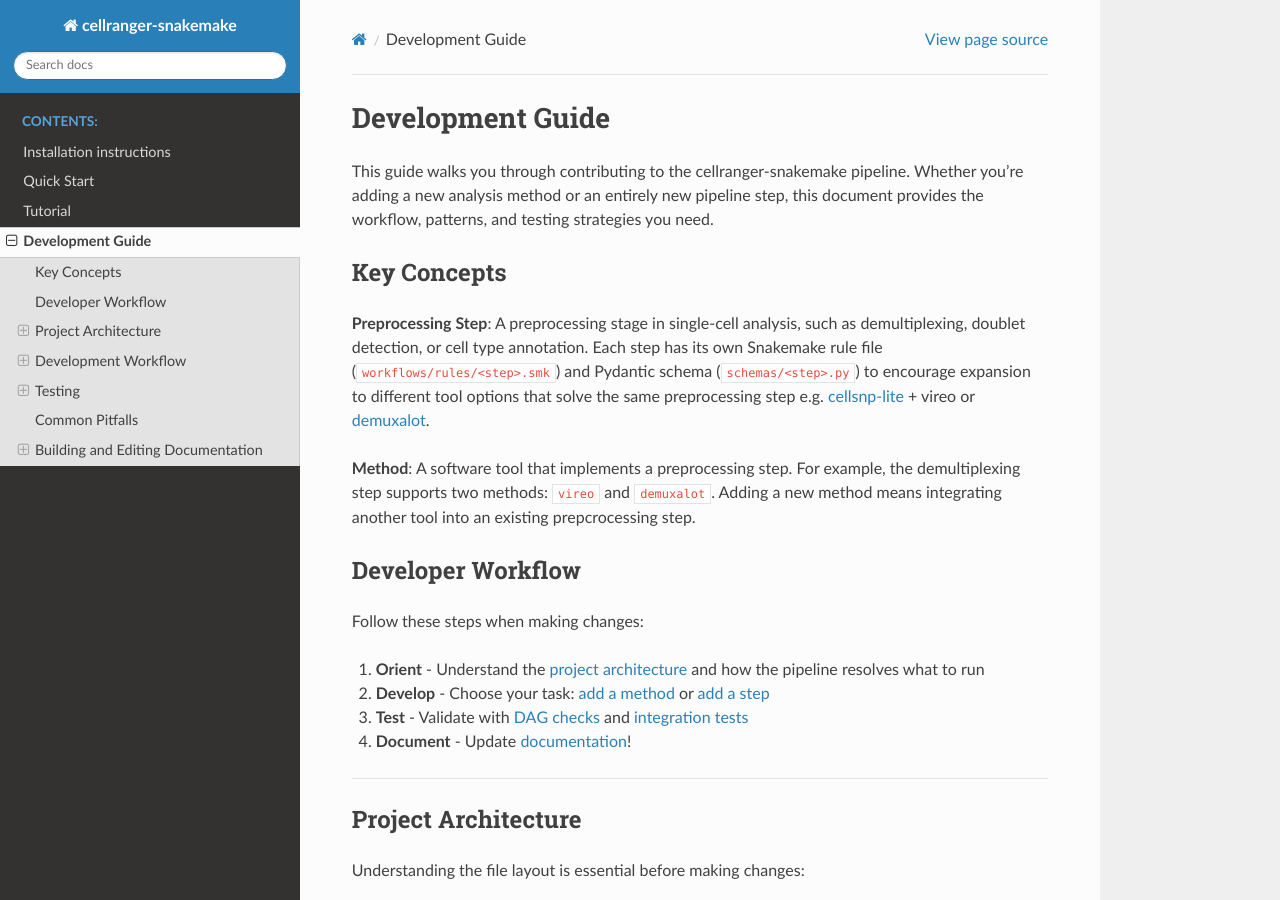
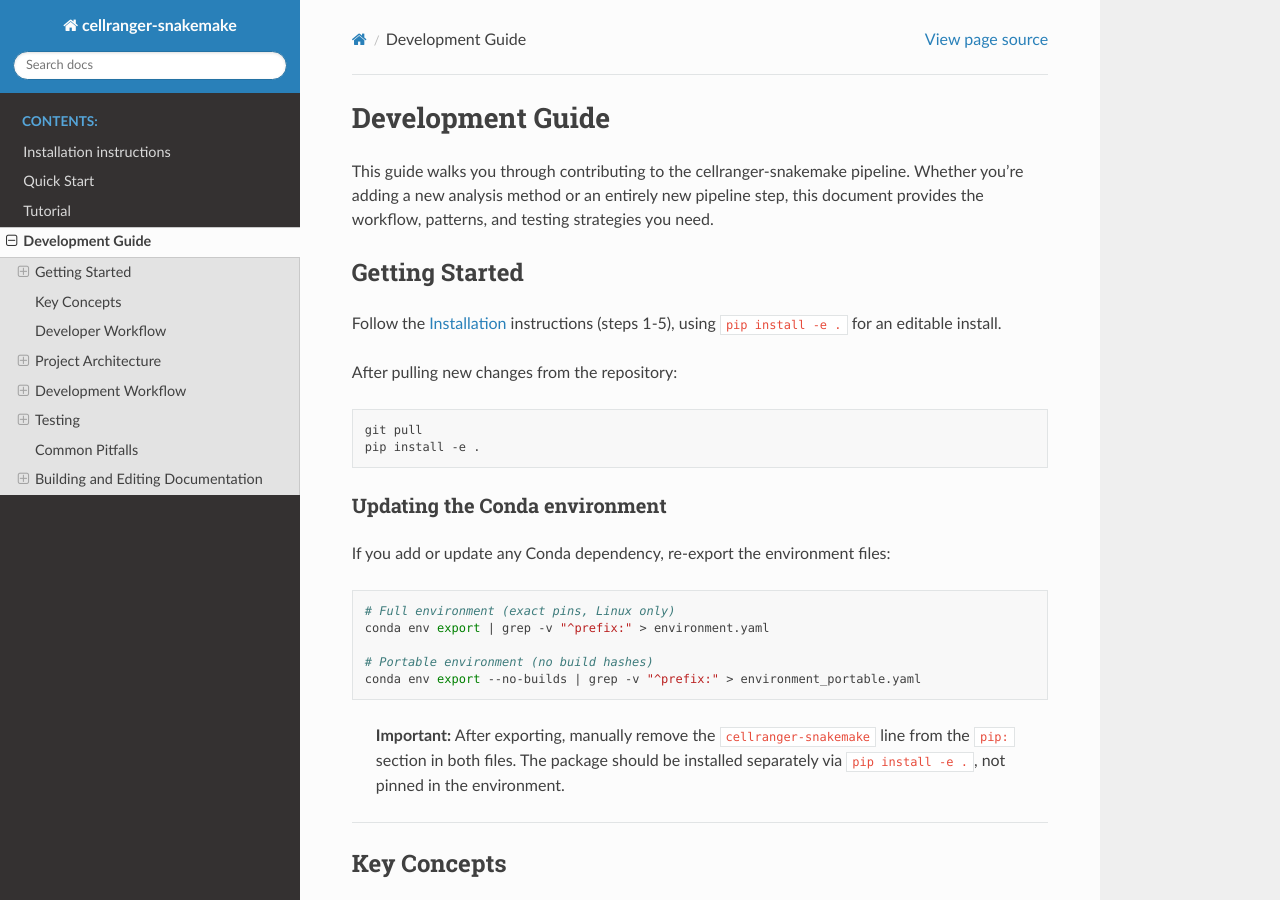
Before and after one commit to mschecht/cellranger-snakemake, a Sphinx documentation site: the page built from docs/source/development.md, in a window 1280 px wide and 900 px high. Built offline with Sphinx 7.4.7 and the Read the Docs theme 3.1.0, drawn with Linux system fonts in a browser that asks for light colours.

Commit message:
more installation instructions

````diff
--- a/docs/source/development.md
+++ b/docs/source/development.md
@@ -1,6 +1,31 @@
 # Development Guide
 
 This guide walks you through contributing to the cellranger-snakemake pipeline. Whether you're adding a new analysis method or an entirely new pipeline step, this document provides the workflow, patterns, and testing strategies you need.
+
+## Getting Started
+
+Follow the [Installation](installation.md) instructions (steps 1-5), using `pip install -e .` for an editable install.
+
+After pulling new changes from the repository:
+```bash
+git pull
+pip install -e .
+```
+
+### Updating the Conda environment
+
+If you add or update any Conda dependency, re-export the environment files:
+```bash
+# Full environment (exact pins, Linux only)
+conda env export | grep -v "^prefix:" > environment.yaml
+
+# Portable environment (no build hashes)
+conda env export --no-builds | grep -v "^prefix:" > environment_portable.yaml
+```
+
+> **Important:** After exporting, manually remove the `cellranger-snakemake` line from the `pip:` section in both files. The package should be installed separately via `pip install -e .`, not pinned in the environment.
+
+---
 
 ## Key Concepts
 
````
Also changed, not shown: README.md (+8 -28 lines).
